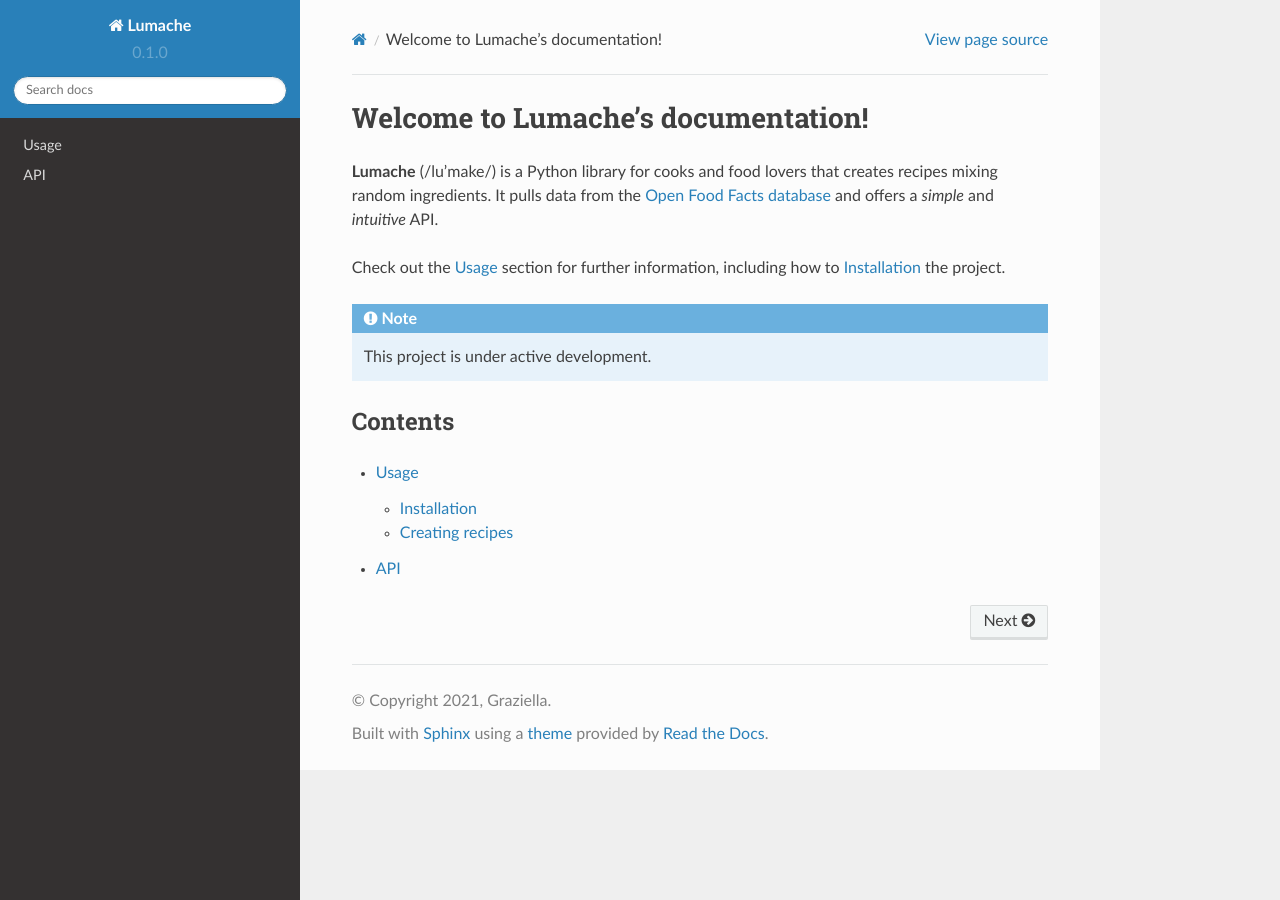
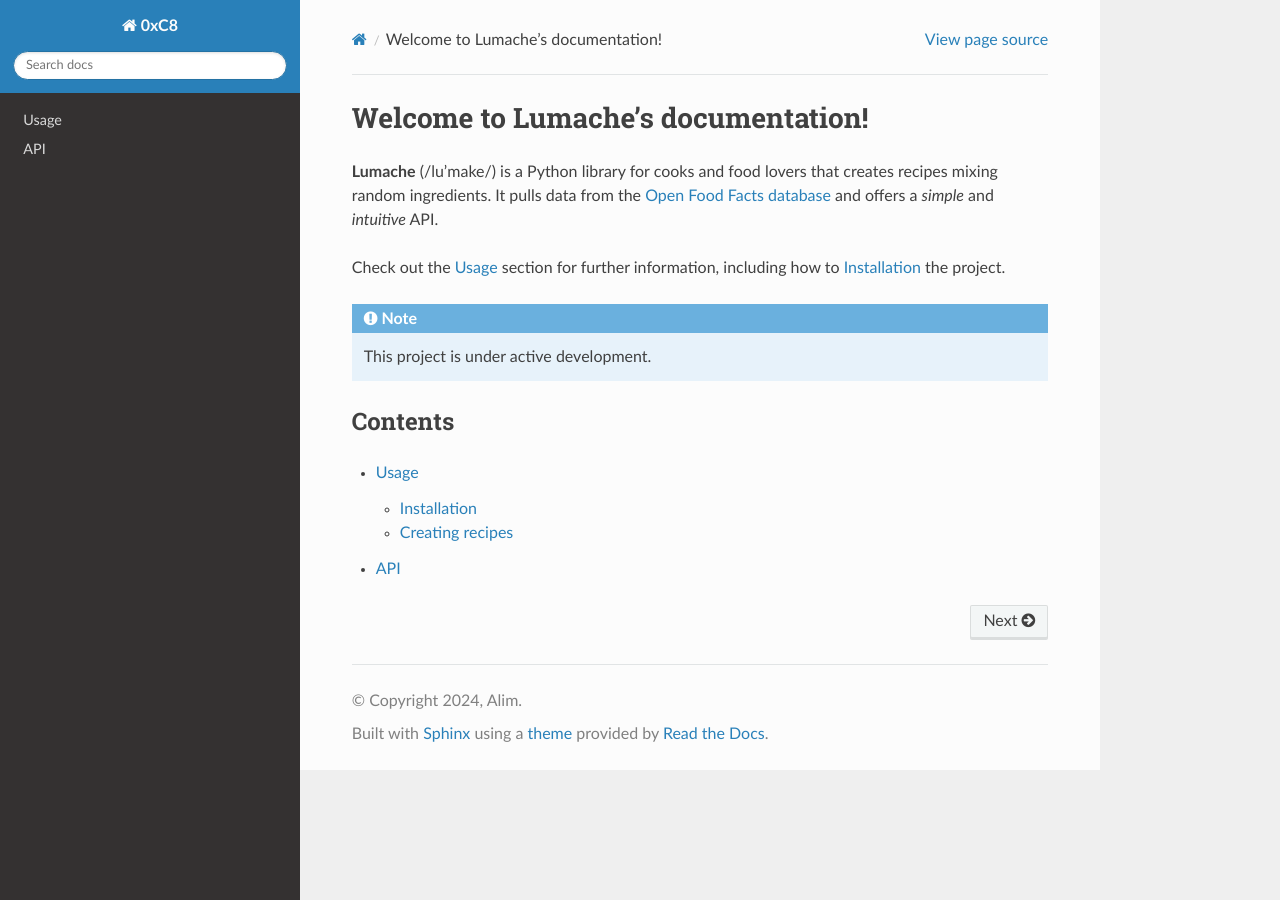
Before and after one commit to B0r4x/0xC8, a Sphinx documentation site: the page built from docs/source/index.rst, in a window 1280 px wide. Built offline with Sphinx 7.4.7 and the Read the Docs theme 2.0.0, drawn with Linux system fonts in a browser that asks for light colours.

Commit message:
Update conf.py

```diff
--- a/docs/source/conf.py
+++ b/docs/source/conf.py
@@ -2,12 +2,12 @@
 
 # -- Project information
 
-project = 'Lumache'
-copyright = '2021, Graziella'
-author = 'Graziella'
+project = '0xC8'
+copyright = '2024, Alim'
+author = 'Alim'
 
-release = '0.1'
-version = '0.1.0'
+release = ''
+version = ''
 
 # -- General configuration
 
```
